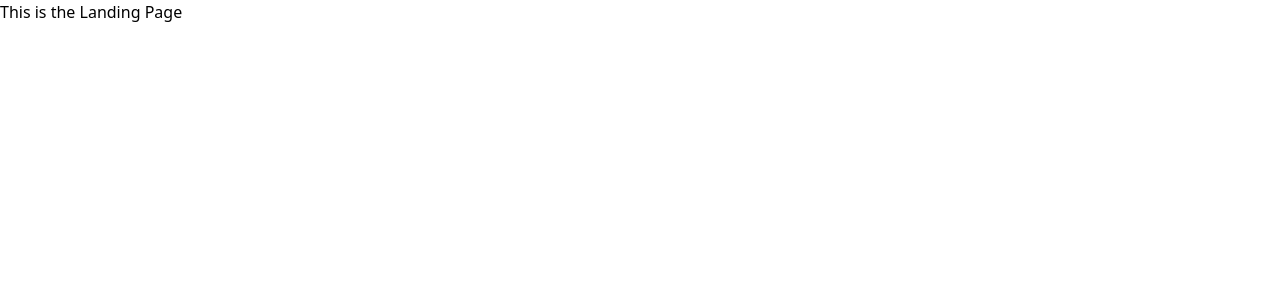
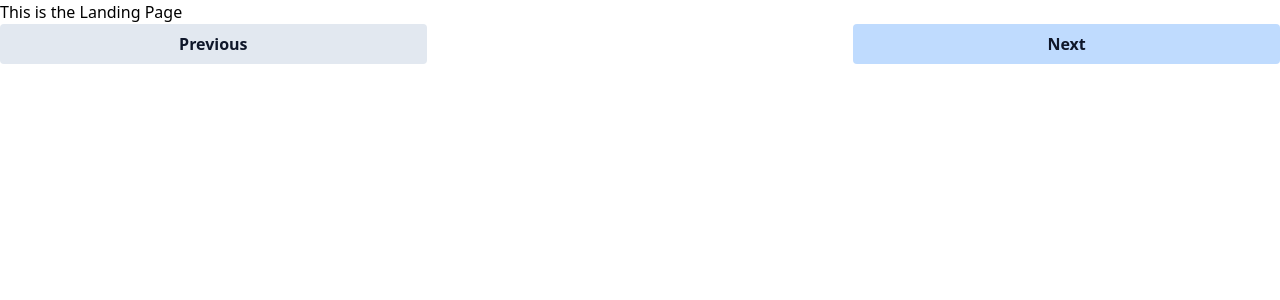
Before and after one commit to CyprienGille/DDW-Character-Builder, a Svelte app: page / in a window 1280 px wide. Shown: the top 300 px of the page. Built offline with nearby package versions, Linux system fonts and the light colour scheme.

Commit message:
Implement page navigation

```diff
--- a/src/App.svelte
+++ b/src/App.svelte
@@ -9,11 +9,20 @@
   import End from "./lib/End.svelte";
   import { invoke } from "@tauri-apps/api/tauri";
 
+  let promise = invoke("get_default");
+
   let current_page_id = 0;
+
+  function pressedNext() {
+    current_page_id += 1;
+  }
+  function pressedPrevious() {
+    current_page_id -= 1;
+  }
 </script>
 
 <main>
-  {#if current_page_id <= 0}
+  {#if current_page_id == 0}
     <Landing />
   {:else if current_page_id == 1}
     <Menu />
@@ -27,7 +36,31 @@
     <Description />
   {:else if current_page_id == 6}
     <Equipment />
-  {:else if current_page_id >= 7}
+  {:else if current_page_id == 7}
     <End />
   {/if}
+
+  <div class="flex w-full">
+    {#if current_page_id == 0}
+      <button class="w-1/3 py-2 rounded font-bold bg-slate-200 text-slate-900"
+        >Previous</button
+      >
+    {:else}
+      <button
+        class="w-1/3 py-2 rounded font-bold bg-blue-200 text-slate-900 hover:bg-teal-400"
+        on:click={pressedPrevious}>Previous</button
+      >
+    {/if}
+    <div class="w-1/3" />
+    {#if current_page_id == 7}
+      <button class="w-1/3 py-2 rounded font-bold bg-slate-200 text-slate-900"
+        >Next</button
+      >
+    {:else}
+      <button
+        class="w-1/3 py-2 rounded font-bold bg-blue-200 text-slate-900 hover:bg-teal-400"
+        on:click={pressedNext}>Next</button
+      >
+    {/if}
+  </div>
 </main>
```
